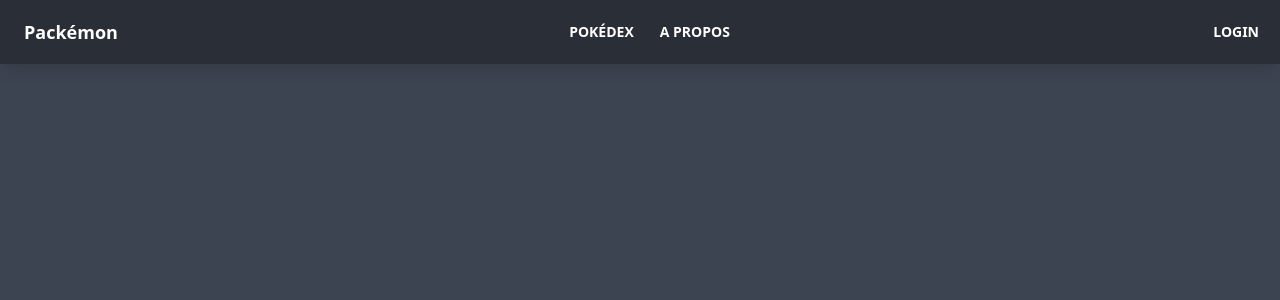
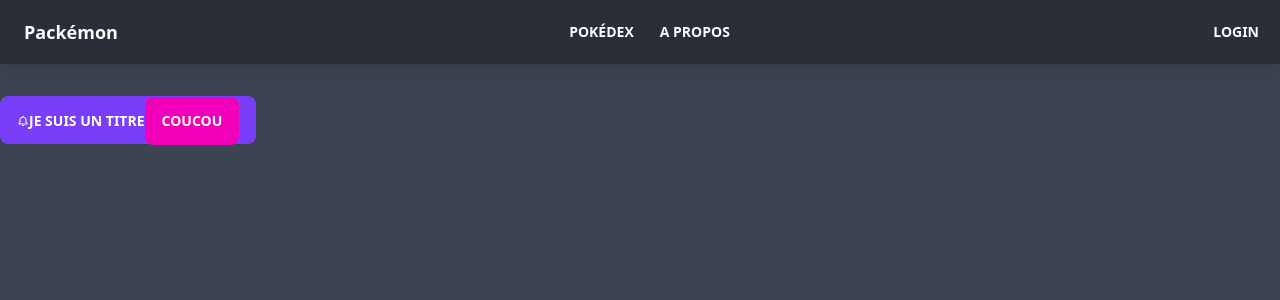
Before and after one commit to Clebiez/pokedex, a React (Create React App) app: page /lab in a window 1280 px wide. Shown: the top 300 px of the page. Built offline with nearby package versions, Linux system fonts and the light colour scheme.

Commit message:
Demo props & promises

```diff
--- a/src/App.js
+++ b/src/App.js
@@ -1,7 +1,7 @@
 import { Routes, Route } from 'react-router-dom';
 import Pokedex from './pages/Pokedex';
 import PokemonDetails from './pages/PokemonDetails';
-
+import Lab from './pages/Lab';
 import NavBar from './components/common/NavBar';
 import AuthProvider from './services/provider/AuthProvider';
 function App() {
@@ -11,6 +11,7 @@ function App() {
             <div className="pt-24">
                 <Routes>
                     <Route path="/" element={<Pokedex />} />
+                    <Route path="/lab" element={<Lab />} />
                     <Route path="/pokemon/:id" element={<PokemonDetails />} />
                 </Routes>
             </div>
--- /dev/null
+++ b/src/components/MyComponent.js
@@ -0,0 +1,24 @@
+import propTypes from 'prop-types';
+
+const MyComponent = (props) => {
+    console.log(props);
+
+    const handleClick = () => {
+        props.onClick('Michel');
+    };
+
+    return (
+        <div className="btn btn-primary" onClick={handleClick}>
+            {props.icon}
+            {props.children}
+        </div>
+    );
+};
+
+MyComponent.propTypes = {
+    icon: propTypes.element,
+    children: propTypes.node,
+    onClick: propTypes.func,
+};
+
+export default MyComponent;
--- /dev/null
+++ b/src/pages/Lab.js
@@ -0,0 +1,24 @@
+import MyComponent from '../components/MyComponent';
+import { BiBell } from 'react-icons/bi';
+const Lab = () => {
+    return (
+        <MyComponent
+            foo={{
+                titi: 'toto',
+            }}
+            choices={[{ id: '1', name: 'Name' }]}
+            isActive
+            onClick={(param) => {
+                console.log("J'ai cliqué", param);
+            }}
+            icon={<BiBell fontSize={12} />}
+        >
+            <>
+                <h1>Je suis un titre</h1>
+                <div className="btn btn-secondary">Coucou</div>
+            </>
+        </MyComponent>
+    );
+};
+
+export default Lab;
```
Also changed, not shown: promise.js (added, +50 -0 lines).
